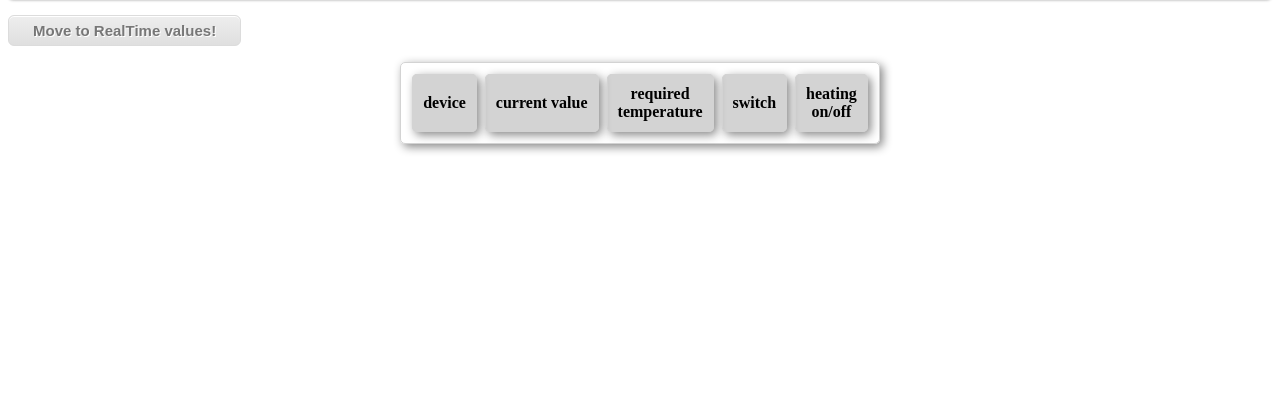
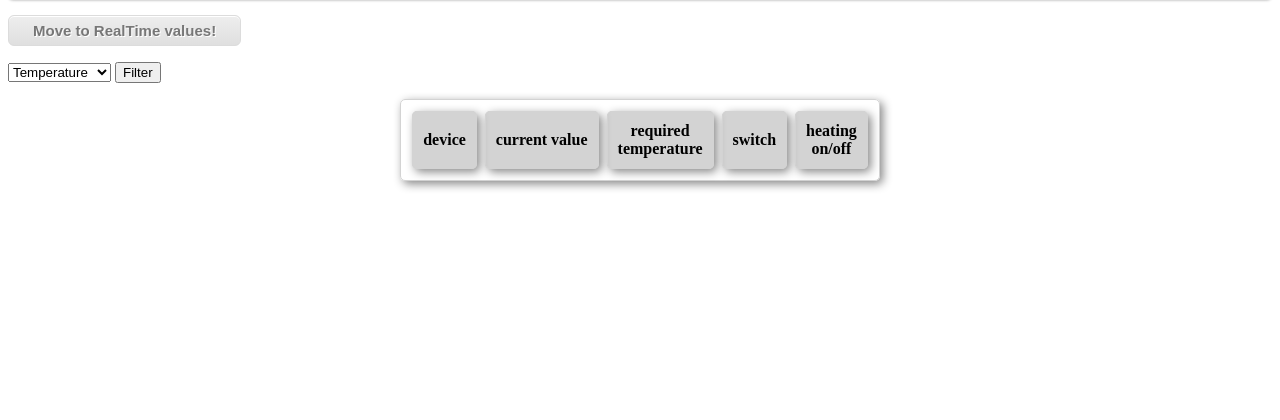
Before and after one commit to szigetigabor/home_temperature, a PHP site: page /temperature.php in a window 1280 px wide. Shown: the part 60-480 px from the top of the page. Run offline with PHP 8.4, Linux system fonts and the light colour scheme; lists and menus that the app fills with data are empty.

Commit message:
Filtering option.

```diff
--- a/logging/web/temperature.php
+++ b/logging/web/temperature.php
@@ -62,12 +62,49 @@ $own_name = substr(getenv('SCRIPT_NAME'),1);
 echo "<a href=\"".$own_name.$get_param."\" class=\"buttonclass\">Move to $button_label</a>";
 
 echo "<p>";
+
+$get_filter="28-";
+if (isset($_GET["filter"])) {
+  $get_filter=$_GET["filter"];
+}
+
 // FORM END
 
 
 
 //get all sensors files.
 $devices = glob($sensors_path . "*");
+
+
+echo "       <form method=\"get\">";
+echo "         <select name=\"filter\">";
+$selected = "";
+if ($get_filter == "") {
+  $selected = "selected=\"selected\"";
+}
+
+echo "           <option value=\"\" $selected>all</option>";
+$selected = "";
+if ($get_filter == "28-") {
+  $selected = "selected=\"selected\"";
+}
+echo "           <option value=\"28-\" $selected>Temperature</option>";
+$selected = "";
+if ($get_filter == "-") {
+  $selected = "selected=\"selected\"";
+}
+
+echo "           <option value=\"-\" $selected>Switch</option>";
+$selected = "";
+if ($get_filter == "w1_") {
+  $selected = "selected=\"selected\"";
+}
+
+echo "           <option value=\"w1_\" $selected>1-wire master</option>";
+echo "         </select>";
+echo "         <input type=\"submit\" value=\"Filter\">";
+echo "       </form>";
+
 
 ?>
 <center>
@@ -90,7 +127,7 @@ $filter = "28-";
 foreach($devices as $device)
 {
   $device_name=substr($device, strrpos($device, "/")+1);
-  if ( $filter != substr($device_name,0,3) ) {
+  if ( $get_filter != "" && $get_filter != substr($device_name,0,3) ) {
     continue;
   }
   $device_id=$device_name;
```
